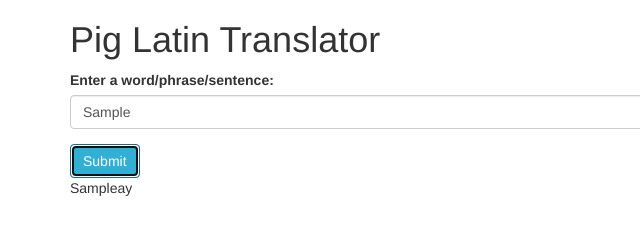
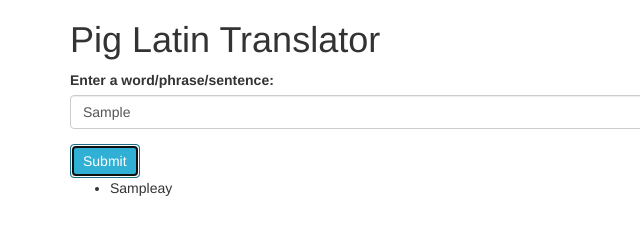
Before and after one commit to brenderbee/pig-latin, a plain HTML site: page index.html in a window 1280 px wide. Both pictures are taken after typing "Sample" into the empty fields and a click on the button "Submit". Shown: the full height of the page, 0-640 px from the left. Drawn offline with Linux system fonts and the light colour scheme.

Commit message:
Display output.

```diff
--- a/css/styles.css
+++ b/css/styles.css
@@ -0,0 +1,3 @@
+.result {
+  display: none;
+}
--- a/index.html
+++ b/index.html
@@ -17,8 +17,10 @@
         </div>
         <button type="submit" class="btn btn-info">Submit</button>
       </form>
-      <div id="output">
+      <div class="output">
+        <ul id="output">
 
+        </ul>
       </div>
     </div>
   </body>
--- a/js/scripts.js
+++ b/js/scripts.js
@@ -38,11 +38,13 @@ for (var j = 0; j < phrase.length; j++) {
 $(document).ready(function() {
   $("#translator").submit(function(event) {
     event.preventDefault();
+    $("ul").empty();
+
     var inputSentence = $("#sentence").val();
     var inputLetters = inputSentence.split("");
     var output = translate(inputLetters);
 
-    $("#output").text(output)
+    $("#output").prepend("<li>" + output + "</li>")
     console.log(output);
   });
 });
```
